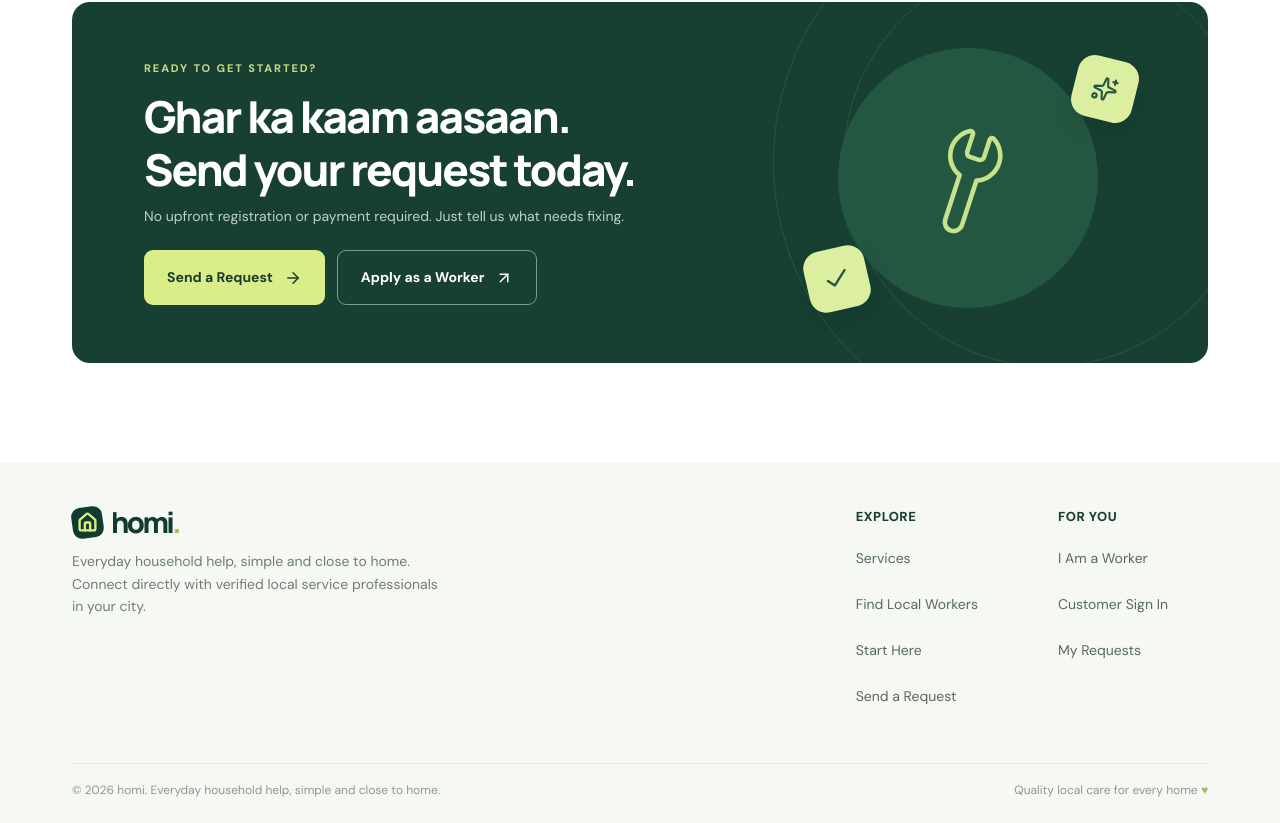
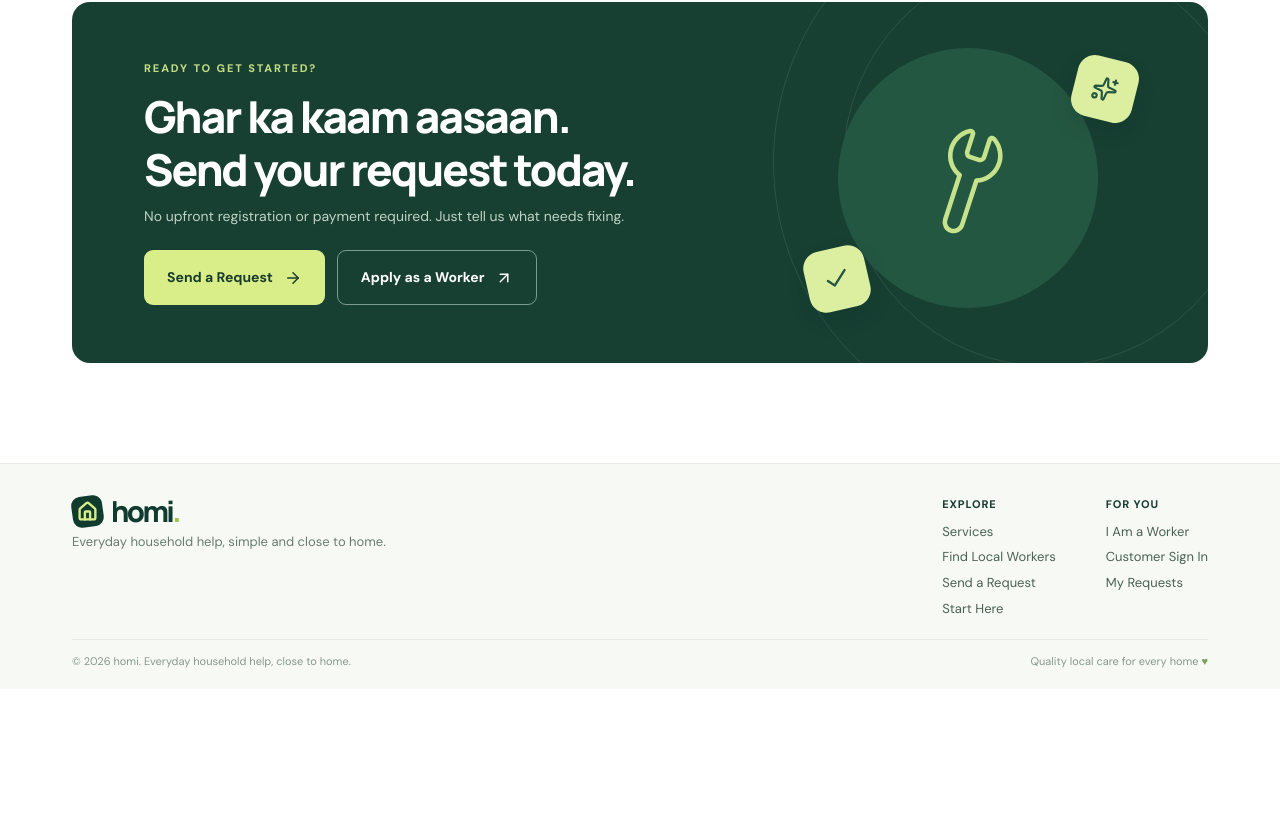
Before and after one commit to Devcoderakash/Homi, a Next.js app in the folder frontend/customer-app/: page / in a window 1280 px wide. Shown: the part 2966-3789 px from the top of the page. After the commit the page ends 3655 px from the top, so only its background shows below. Built offline with nearby package versions, Linux system fonts and the light colour scheme; no server answers.

Commit message:
fix(footer): streamline footer into standard, clean, compact layout

```diff
--- a/frontend/customer-app/src/app/globals.css
+++ b/frontend/customer-app/src/app/globals.css
@@ -1611,78 +1611,62 @@ button, .btn, a.btn {
   }
 }
 
-/* 9. Footer - Compact, App-Like Mobile UI */
+/* 9. Normal, Clean, Standard Footer */
 .footer {
-  background: #f6f8f3 !important;
-  padding: 24px 0 16px !important;
+  background: #f7f9f5 !important;
+  border-top: 1px solid #e7ede5 !important;
+  padding: 22px 0 16px !important;
 }
 @media (min-width: 768px) {
   .footer {
-    padding: 44px 0 24px !important;
+    padding: 32px 0 20px !important;
   }
 }
 
 .footer-top {
   display: flex !important;
   flex-direction: column !important;
-  gap: 16px !important;
-  padding-bottom: 16px !important;
-}
-@media (min-width: 1024px) {
+  gap: 14px !important;
+  padding-bottom: 14px !important;
+}
+@media (min-width: 768px) {
   .footer-top {
     flex-direction: row !important;
     justify-content: space-between !important;
-    padding-bottom: 48px !important;
-    gap: 40px !important;
+    align-items: flex-start !important;
+    gap: 32px !important;
+    padding-bottom: 20px !important;
   }
 }
 
 .footer-brand {
-  max-width: 380px !important;
+  max-width: 340px !important;
 }
 .footer-brand p {
   font-size: 13px !important;
-  line-height: 1.45 !important;
-  color: #6d7f72 !important;
-  margin: 6px 0 0 !important;
-}
-@media (min-width: 768px) {
-  .footer-brand p {
-    font-size: 14px !important;
-    line-height: 1.6 !important;
-    margin-top: 10px !important;
-  }
-}
-@media (max-width: 639px) {
-  .footer-tagline-more,
-  .footer-break {
-    display: none !important;
-  }
+  line-height: 1.4 !important;
+  color: #6a7c6f !important;
+  margin: 4px 0 0 !important;
 }
 
 .footer-links {
   display: grid !important;
   grid-template-columns: 1fr 1fr !important;
-  gap: 14px 24px !important;
-  margin-right: 0 !important;
-}
-@media (min-width: 1024px) {
+  gap: 12px 24px !important;
+  margin: 0 !important;
+}
+@media (min-width: 768px) {
   .footer-links {
     display: flex !important;
-    gap: 80px !important;
-    margin-right: 40px !important;
-  }
-}
-
-.footer-links > div {
+    gap: 50px !important;
+  }
+}
+
+.footer-links > div,
+.footer-links .footer-col {
   display: flex !important;
   flex-direction: column !important;
   gap: 4px !important;
-}
-@media (min-width: 768px) {
-  .footer-links > div {
-    gap: 10px !important;
-  }
 }
 
 .footer-links strong {
@@ -1691,58 +1675,45 @@ button, .btn, a.btn {
   letter-spacing: 0.08em !important;
   color: #193e31 !important;
   font-weight: 800 !important;
-  margin-bottom: 2px !important;
-}
-@media (min-width: 768px) {
-  .footer-links strong {
-    font-size: 13px !important;
-    letter-spacing: 0.04em !important;
-    margin-bottom: 4px !important;
-  }
+  margin-bottom: 4px !important;
 }
 
 .footer-links a {
   font-size: 13px !important;
   line-height: 1.35 !important;
-  padding: 3px 0 !important;
-  min-height: auto !important;
+  padding: 2px 0 !important;
+  min-height: 0 !important;
   height: auto !important;
-  display: inline-block !important;
-  color: #556c5c !important;
+  display: block !important;
+  color: #4a6152 !important;
   transition: color 0.15s ease !important;
-}
-@media (min-width: 768px) {
-  .footer-links a {
-    font-size: 14px !important;
-    padding: 2px 0 !important;
-    min-height: 36px !important;
-    display: inline-flex !important;
-    align-items: center !important;
-  }
+  text-decoration: none !important;
 }
 .footer-links a:hover {
   color: #193e31 !important;
 }
 
 .footer-bottom {
-  border-top: 1px solid #e3e9e0 !important;
+  border-top: 1px solid #e5ebe2 !important;
   display: flex !important;
   flex-direction: column !important;
   gap: 4px !important;
   padding-top: 12px !important;
-  color: #8b9a8e !important;
+  color: #88988b !important;
   font-size: 11px !important;
-  line-height: 1.4 !important;
-}
-@media (min-width: 768px) {
+  line-height: 1.35 !important;
+}
+@media (min-width: 640px) {
   .footer-bottom {
     flex-direction: row !important;
     justify-content: space-between !important;
     align-items: center !important;
     gap: 16px !important;
-    padding-top: 18px !important;
-    font-size: 12px !important;
-  }
+    padding-top: 14px !important;
+  }
+}
+.footer-bottom .heart {
+  color: #78a458 !important;
 }
 
 /* 10. Forms (/book, /become-a-worker, /auth) Mobile Usability */
--- a/frontend/customer-app/src/components/site.tsx
+++ b/frontend/customer-app/src/components/site.tsx
@@ -165,7 +165,7 @@ export function useCurrentUser() {
 
   return { user, loading };
 }
-export function Logo() { return <Link href="/" className="logo-mark" aria-label="homi home"><span className="logo-icon"><House size={21} strokeWidth={2.7}/></span><span>homi<span className="logo-dot">.</span></span></Link>; }
+export function Logo() { return <Link href="/" className="logo-mark" aria-label="homi home"><span className="logo-icon"><House size={21} strokeWidth={2.7} /></span><span>homi<span className="logo-dot">.</span></span></Link>; }
 export function Header() {
   const { user } = useCurrentUser();
   const { t } = useLanguage();
@@ -261,9 +261,8 @@ export function Header() {
       {/* Mobile Drawer Panel */}
       <div
         id="mobile-nav-drawer"
-        className={`fixed top-0 right-0 bottom-0 z-50 w-80 max-w-[85vw] bg-white text-[#183c31] flex flex-col shadow-2xl transition-transform duration-300 ease-in-out lg:hidden ${
-          menuOpen ? "translate-x-0" : "translate-x-full"
-        }`}
+        className={`fixed top-0 right-0 bottom-0 z-50 w-80 max-w-[85vw] bg-white text-[#183c31] flex flex-col shadow-2xl transition-transform duration-300 ease-in-out lg:hidden ${menuOpen ? "translate-x-0" : "translate-x-full"
+          }`}
         style={{
           paddingTop: "max(16px, env(safe-area-inset-top))",
           paddingBottom: "max(16px, env(safe-area-inset-bottom))",
@@ -393,23 +392,17 @@ export function Footer() {
         <div className="footer-top">
           <div className="footer-brand">
             <Logo />
-            <p>
-              Everyday household help, simple and close to home.
-              <br className="footer-break" />
-              <span className="footer-tagline-more">
-                Connect directly with verified local service professionals in your city.
-              </span>
-            </p>
+            <p>Everyday household help, simple and close to home.</p>
           </div>
           <div className="footer-links">
-            <div>
+            <div className="footer-col">
               <strong>Explore</strong>
               <Link href="/#services">Services</Link>
               <Link href="/workers">Find Local Workers</Link>
+              <Link href="/book">Send a Request</Link>
               <Link href="/guide">Start Here</Link>
-              <Link href="/book">Send a Request</Link>
             </div>
-            <div>
+            <div className="footer-col">
               <strong>For You</strong>
               <Link href="/become-a-worker">I Am a Worker</Link>
               <Link href="/login">Customer Sign In</Link>
@@ -418,7 +411,7 @@ export function Footer() {
           </div>
         </div>
         <div className="footer-bottom">
-          <span>© {new Date().getFullYear()} homi. Everyday household help, simple and close to home.</span>
+          <span>© {new Date().getFullYear()} homi. Everyday household help, close to home.</span>
           <span>Quality local care for every home <span className="heart">♥</span></span>
         </div>
       </div>
```
Also changed, not shown: 1 other file (tests, documents, lock files or other folders).
